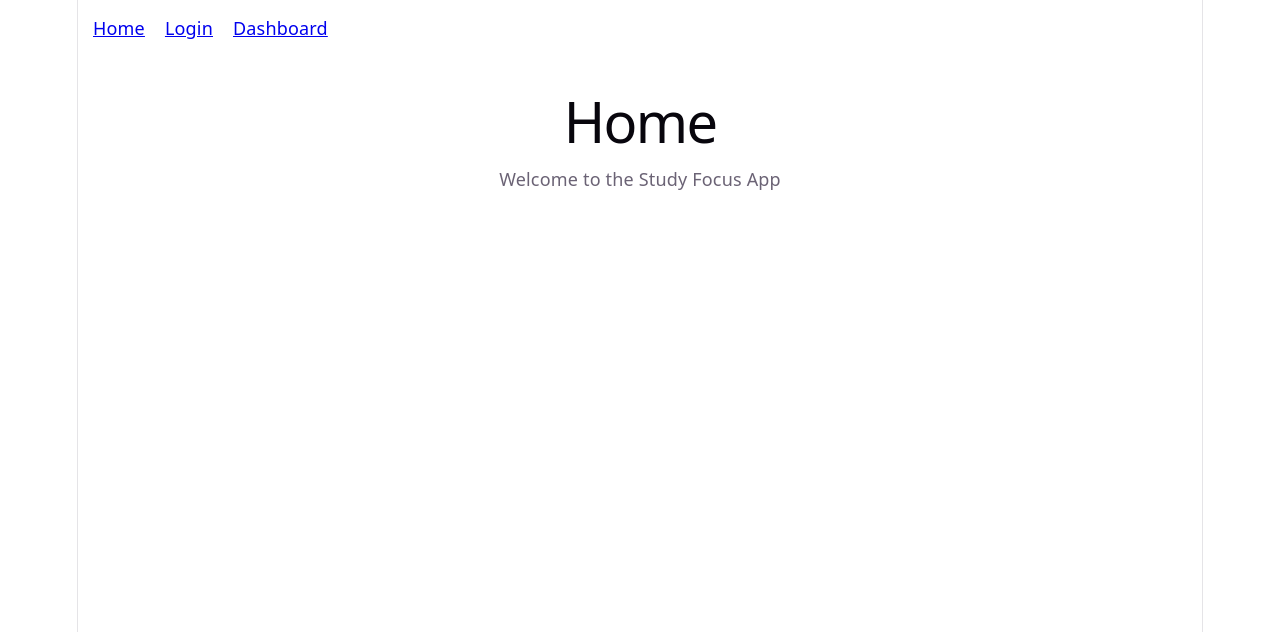
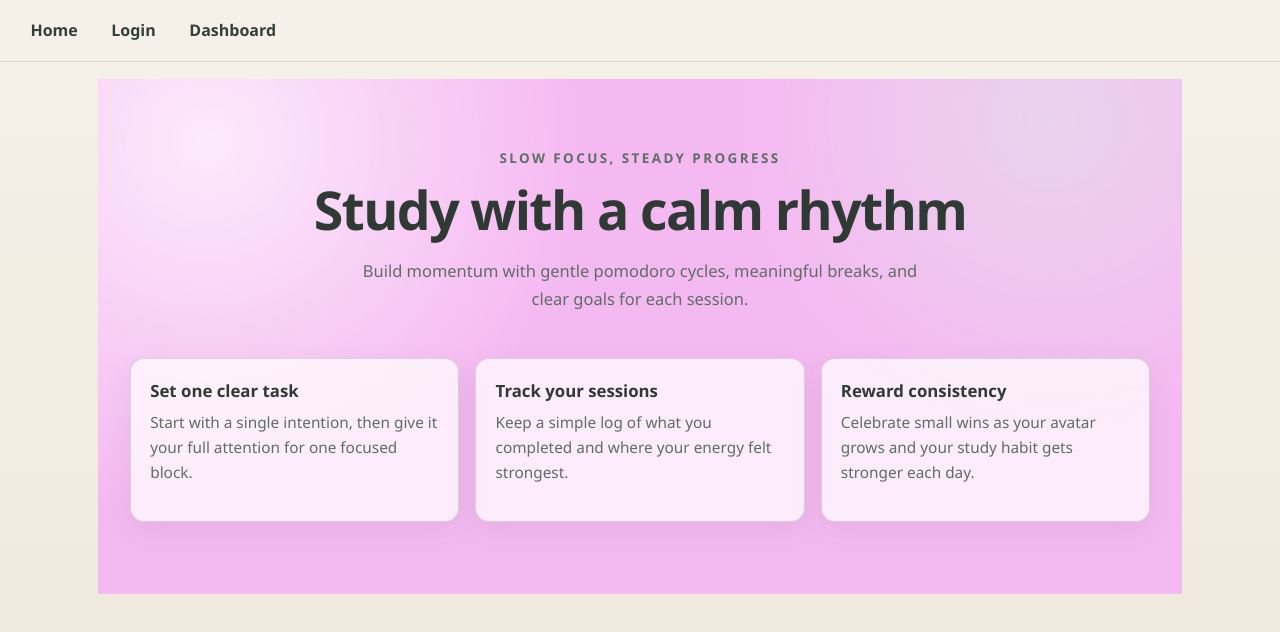
Before and after one commit to ann-johansson/PomodoroAvatarStudyApp-Fullstack, a React app in the folder Frontend/: page / in a window 1280 px wide. Shown: the top 632 px of the page. Built offline with nearby package versions, Linux system fonts and the light colour scheme; the HTML template or start-up script is replaced by a standard one.

Commit message:
added basic csss for application

```diff
--- /dev/null
+++ b/Frontend/src/components/MainLayout.css
@@ -0,0 +1,11 @@
+.app-shell {
+  min-height: 100svh;
+  background: linear-gradient(180deg, #f5f1e9 0%, #efe7db 100%);
+}
+
+.app-content {
+  width: min(1120px, 100%);
+  margin: 0 auto;
+  padding: 1.1rem;
+  box-sizing: border-box;
+}
--- a/Frontend/src/components/MainLayout.jsx
+++ b/Frontend/src/components/MainLayout.jsx
@@ -1,10 +1,11 @@
 import Navbar from './Navbar'
+import './MainLayout.css'
 
 export default function MainLayout({ children }) {
   return (
-    <div>
+    <div className="app-shell">
       <Navbar />
-      <main style={{ padding: '20px' }}>{children}</main>
+      <main className="app-content">{children}</main>
     </div>
   )
 }
--- /dev/null
+++ b/Frontend/src/components/Navbar.css
@@ -0,0 +1,24 @@
+.app-nav {
+  display: flex;
+  gap: 0.5rem;
+  align-items: center;
+  padding: 0.85rem 1.1rem;
+  border-bottom: 1px solid rgba(98, 117, 108, 0.22);
+  background: rgba(245, 241, 233, 0.78);
+  backdrop-filter: blur(3px);
+}
+
+.app-nav a {
+  text-decoration: none;
+  color: #32403a;
+  font-weight: 600;
+  border-radius: 999px;
+  padding: 0.36rem 0.8rem;
+  transition: background-color 0.2s ease;
+}
+
+.app-nav a:hover,
+.app-nav a:focus-visible {
+  background: rgba(111, 140, 124, 0.2);
+  outline: none;
+}
--- a/Frontend/src/components/Navbar.jsx
+++ b/Frontend/src/components/Navbar.jsx
@@ -1,8 +1,9 @@
 import { Link } from 'react-router-dom'
+import './Navbar.css'
 
 export default function Navbar() {
   return (
-    <nav style={{ display: 'flex', gap: '20px', padding: '15px' }}>
+    <nav className="app-nav" aria-label="Primary">
       <Link to="/">Home</Link>
       <Link to="/login">Login</Link>
       <Link to="/dashboard">Dashboard</Link>
--- a/Frontend/src/index.css
+++ b/Frontend/src/index.css
@@ -1,111 +1,31 @@
 :root {
-  --text: #6b6375;
-  --text-h: #08060d;
-  --bg: #fff;
-  --border: #e5e4e7;
-  --code-bg: #f4f3ec;
-  --accent: #aa3bff;
-  --accent-bg: rgba(170, 59, 255, 0.1);
-  --accent-border: rgba(170, 59, 255, 0.5);
-  --social-bg: rgba(244, 243, 236, 0.5);
-  --shadow:
-    rgba(0, 0, 0, 0.1) 0 10px 15px -3px, rgba(0, 0, 0, 0.05) 0 4px 6px -2px;
+  --font-body: 'Segoe UI', Tahoma, Geneva, Verdana, sans-serif;
+  --font-mono: ui-monospace, Consolas, monospace;
 
-  --sans: system-ui, 'Segoe UI', Roboto, sans-serif;
-  --heading: system-ui, 'Segoe UI', Roboto, sans-serif;
-  --mono: ui-monospace, Consolas, monospace;
-
-  font: 18px/145% var(--sans);
-  letter-spacing: 0.18px;
-  color-scheme: light dark;
-  color: var(--text);
-  background: var(--bg);
-  font-synthesis: none;
-  text-rendering: optimizeLegibility;
-  -webkit-font-smoothing: antialiased;
-  -moz-osx-font-smoothing: grayscale;
-
-  @media (max-width: 1024px) {
-    font-size: 16px;
-  }
+  --color-text: #2f3a35;
+  --color-bg: #f5f1e9;
+  --color-border: rgba(98, 117, 108, 0.24);
 }
 
-@media (prefers-color-scheme: dark) {
-  :root {
-    --text: #9ca3af;
-    --text-h: #f3f4f6;
-    --bg: #16171d;
-    --border: #2e303a;
-    --code-bg: #1f2028;
-    --accent: #c084fc;
-    --accent-bg: rgba(192, 132, 252, 0.15);
-    --accent-border: rgba(192, 132, 252, 0.5);
-    --social-bg: rgba(47, 48, 58, 0.5);
-    --shadow:
-      rgba(0, 0, 0, 0.4) 0 10px 15px -3px, rgba(0, 0, 0, 0.25) 0 4px 6px -2px;
-  }
-
-  #social .button-icon {
-    filter: invert(1) brightness(2);
-  }
+* {
+  box-sizing: border-box;
 }
 
 body {
   margin: 0;
+  min-height: 100svh;
+  font-family: var(--font-body);
+  color: var(--color-text);
+  background: var(--color-bg);
+  text-rendering: optimizeLegibility;
+  -webkit-font-smoothing: antialiased;
+  -moz-osx-font-smoothing: grayscale;
 }
 
 #root {
-  width: 1126px;
-  max-width: 100%;
-  margin: 0 auto;
-  text-align: center;
-  border-inline: 1px solid var(--border);
   min-height: 100svh;
-  display: flex;
-  flex-direction: column;
-  box-sizing: border-box;
-}
-
-h1,
-h2 {
-  font-family: var(--heading);
-  font-weight: 500;
-  color: var(--text-h);
-}
-
-h1 {
-  font-size: 56px;
-  letter-spacing: -1.68px;
-  margin: 32px 0;
-  @media (max-width: 1024px) {
-    font-size: 36px;
-    margin: 20px 0;
-  }
-}
-h2 {
-  font-size: 24px;
-  line-height: 118%;
-  letter-spacing: -0.24px;
-  margin: 0 0 8px;
-  @media (max-width: 1024px) {
-    font-size: 20px;
-  }
-}
-p {
-  margin: 0;
-}
-
-code,
-.counter {
-  font-family: var(--mono);
-  display: inline-flex;
-  border-radius: 4px;
-  color: var(--text-h);
 }
 
 code {
-  font-size: 15px;
-  line-height: 135%;
-  padding: 4px 8px;
-  background: var(--code-bg);
+  font-family: var(--font-mono);
 }
--- /dev/null
+++ b/Frontend/src/pages/Dashboard.css
@@ -0,0 +1,78 @@
+.dashboard-page {
+  --dash-ink: #2d3734;
+  --dash-muted: #5d6d66;
+  --dash-border: rgba(97, 116, 107, 0.24);
+  --dash-surface: rgba(255, 255, 255, 0.78);
+  --dash-shadow: 0 12px 28px rgba(31, 48, 41, 0.09);
+
+  width: min(980px, 100%);
+  margin: 0 auto;
+  text-align: left;
+}
+
+.dashboard-header h1 {
+  margin: 0.35rem 0 0;
+  color: var(--dash-ink);
+}
+
+.dashboard-kicker {
+  margin: 0;
+  text-transform: uppercase;
+  letter-spacing: 0.14em;
+  font-size: 0.79rem;
+  font-weight: 700;
+  color: var(--dash-muted);
+}
+
+.dashboard-subtitle {
+  margin-top: 0.7rem;
+  color: var(--dash-muted);
+}
+
+.dashboard-grid {
+  margin-top: 1.3rem;
+  display: grid;
+  grid-template-columns: repeat(2, minmax(0, 1fr));
+  gap: 0.9rem;
+}
+
+.dashboard-card {
+  border: 1px solid var(--dash-border);
+  border-radius: 14px;
+  padding: 1rem;
+  background: var(--dash-surface);
+  box-shadow: var(--dash-shadow);
+}
+
+.dashboard-card h2 {
+  margin: 0;
+  font-size: 1.05rem;
+  color: var(--dash-ink);
+}
+
+.dashboard-card p {
+  margin-top: 0.45rem;
+  color: var(--dash-muted);
+}
+
+.status-ok {
+  color: #2f7c56;
+  font-weight: 600;
+}
+
+.dashboard-logout {
+  margin-top: 1rem;
+  border: 0;
+  border-radius: 10px;
+  padding: 0.7rem 0.95rem;
+  cursor: pointer;
+  background: #30423a;
+  color: #eef3f1;
+  font-weight: 600;
+}
+
+@media (max-width: 780px) {
+  .dashboard-grid {
+    grid-template-columns: 1fr;
+  }
+}
--- a/Frontend/src/pages/Dashboard.jsx
+++ b/Frontend/src/pages/Dashboard.jsx
@@ -1,4 +1,5 @@
 import { useNavigate } from 'react-router-dom'
+import './Dashboard.css'
 
 export default function Dashboard() {
   const navigate = useNavigate()
@@ -12,13 +13,28 @@ export default function Dashboard() {
   }
 
   return (
-    <div>
-      <h1>Dashboard</h1>
-      <p>Your tasks and timer will go here</p>
-      <p style={{ color: 'green', fontWeight: 'bold' }}>✓ You are logged in!</p>
-      <button onClick={handleLogout} style={{ padding: '10px 20px', cursor: 'pointer' }}>
+    <section className="dashboard-page">
+      <header className="dashboard-header">
+        <p className="dashboard-kicker">Your Focus Space</p>
+        <h1>Dashboard</h1>
+        <p className="dashboard-subtitle">Your tasks and timer will go here.</p>
+      </header>
+
+      <div className="dashboard-grid">
+        <article className="dashboard-card">
+          <h2>Today</h2>
+          <p>Start your next focus block and keep the streak alive.</p>
+        </article>
+
+        <article className="dashboard-card dashboard-status">
+          <h2>Status</h2>
+          <p className="status-ok">Logged in and ready to study.</p>
+        </article>
+      </div>
+
+      <button className="dashboard-logout" onClick={handleLogout}>
         Logout
       </button>
-    </div>
+    </section>
   )
 }
--- /dev/null
+++ b/Frontend/src/pages/Home.css
@@ -0,0 +1,93 @@
+.home-page {
+  --home-bg-soft: #f5b9f2;
+  --home-bg-warm: #f5b9f2;
+  --home-surface: rgba(255, 255, 255, 0.72);
+  --home-text: #2f3a35;
+  --home-muted: #5e6d66;
+  --home-border: rgba(101, 118, 108, 0.24);
+  --home-shadow: 0 10px 30px rgba(43, 58, 51, 0.08);
+
+  min-height: 100%;
+  padding: 3.5rem 1.5rem 4.5rem;
+  color: var(--home-text);
+  background:
+    radial-gradient(circle at 10% 12%, rgba(255, 255, 255, 0.7), transparent 35%),
+    radial-gradient(circle at 88% 8%, rgba(223, 236, 230, 0.5), transparent 30%),
+    linear-gradient(135deg, var(--home-bg-soft), var(--home-bg-warm));
+}
+
+.home-hero {
+  max-width: 740px;
+  margin: 0 auto;
+  text-align: center;
+}
+
+.home-kicker {
+  margin-bottom: 0.8rem;
+  font-size: 0.84rem;
+  letter-spacing: 0.18em;
+  text-transform: uppercase;
+  color: var(--home-muted);
+  font-weight: 600;
+}
+
+.home-hero h1 {
+  margin: 0;
+  font-size: clamp(2rem, 4.6vw, 3.35rem);
+  line-height: 1.12;
+  letter-spacing: -0.03em;
+  color: var(--home-text);
+}
+
+.home-subtitle {
+  margin: 1.1rem auto 0;
+  max-width: 62ch;
+  font-size: 1.03rem;
+  line-height: 1.7;
+  color: var(--home-muted);
+}
+
+.home-cards {
+  margin: 2.8rem auto 0;
+  width: min(1020px, 100%);
+  display: grid;
+  grid-template-columns: repeat(3, minmax(0, 1fr));
+  gap: 1rem;
+}
+
+.home-card {
+  padding: 1.25rem 1.2rem;
+  text-align: left;
+  border: 1px solid var(--home-border);
+  background: var(--home-surface);
+  backdrop-filter: blur(2px);
+  border-radius: 14px;
+  box-shadow: var(--home-shadow);
+}
+
+.home-card h2 {
+  margin: 0;
+  font-size: 1.05rem;
+  color: var(--home-text);
+}
+
+.home-card p {
+  margin-top: 0.55rem;
+  font-size: 0.96rem;
+  line-height: 1.62;
+  color: var(--home-muted);
+}
+
+@media (max-width: 860px) {
+  .home-page {
+    padding: 2.5rem 1rem 3rem;
+  }
+
+  .home-cards {
+    grid-template-columns: 1fr;
+  }
+
+  .home-card {
+    padding: 1rem;
+  }
+}
--- a/Frontend/src/pages/Home.jsx
+++ b/Frontend/src/pages/Home.jsx
@@ -1,8 +1,42 @@
+import './Home.css'
+
 export default function Home() {
   return (
-    <div>
-      <h1>Home</h1>
-      <p>Welcome to the Study Focus App</p>
-    </div>
+    <main className="home-page">
+      <section className="home-hero">
+        <p className="home-kicker">Slow focus, steady progress</p>
+        <h1>Study with a calm rhythm</h1>
+        <p className="home-subtitle">
+          Build momentum with gentle pomodoro cycles, meaningful breaks, and
+          clear goals for each session.
+        </p>
+      </section>
+
+      <section className="home-cards" aria-label="How it works">
+        <article className="home-card">
+          <h2>Set one clear task</h2>
+          <p>
+            Start with a single intention, then give it your full attention for
+            one focused block.
+          </p>
+        </article>
+
+        <article className="home-card">
+          <h2>Track your sessions</h2>
+          <p>
+            Keep a simple log of what you completed and where your energy felt
+            strongest.
+          </p>
+        </article>
+
+        <article className="home-card">
+          <h2>Reward consistency</h2>
+          <p>
+            Celebrate small wins as your avatar grows and your study habit gets
+            stronger each day.
+          </p>
+        </article>
+      </section>
+    </main>
   )
 }
--- /dev/null
+++ b/Frontend/src/pages/Login.css
@@ -0,0 +1,80 @@
+.login-page {
+  --tone-ink: #2f3a35;
+  --tone-muted: #5c6b64;
+  --tone-border: rgba(97, 116, 107, 0.26);
+  --tone-surface: rgba(255, 255, 255, 0.8);
+  --tone-shadow: 0 14px 30px rgba(31, 48, 41, 0.1);
+
+  min-height: calc(100svh - 140px);
+  display: grid;
+  place-items: center;
+  padding: 1rem 0;
+}
+
+.login-card {
+  width: min(460px, 100%);
+  padding: 1.4rem;
+  border-radius: 16px;
+  border: 1px solid var(--tone-border);
+  background: var(--tone-surface);
+  box-shadow: var(--tone-shadow);
+  text-align: left;
+}
+
+.login-kicker {
+  margin: 0;
+  text-transform: uppercase;
+  letter-spacing: 0.14em;
+  font-size: 0.78rem;
+  font-weight: 700;
+  color: var(--tone-muted);
+}
+
+.login-card h1 {
+  margin: 0.45rem 0 0;
+  font-size: clamp(1.6rem, 3.5vw, 2.1rem);
+  color: var(--tone-ink);
+}
+
+.login-form {
+  margin-top: 1rem;
+  display: grid;
+  gap: 0.8rem;
+}
+
+.login-form label {
+  display: grid;
+  gap: 0.35rem;
+  font-size: 0.93rem;
+  color: var(--tone-muted);
+}
+
+.login-form input {
+  border: 1px solid var(--tone-border);
+  border-radius: 10px;
+  padding: 0.65rem 0.72rem;
+  background: rgba(255, 255, 255, 0.85);
+  color: var(--tone-ink);
+}
+
+.login-form input:focus-visible {
+  outline: 2px solid rgba(102, 132, 116, 0.5);
+  outline-offset: 2px;
+}
+
+.login-form button {
+  margin-top: 0.2rem;
+  border: 0;
+  border-radius: 10px;
+  padding: 0.75rem 1rem;
+  cursor: pointer;
+  background: linear-gradient(130deg, #6b8f7e, #4f7665);
+  color: #f5f8f7;
+  font-weight: 600;
+}
+
+.login-hint {
+  margin-top: 0.85rem;
+  font-size: 0.88rem;
+  color: var(--tone-muted);
+}
```
Also changed, not shown: Frontend/src/pages/Login.jsx (+19 -19 lines).
